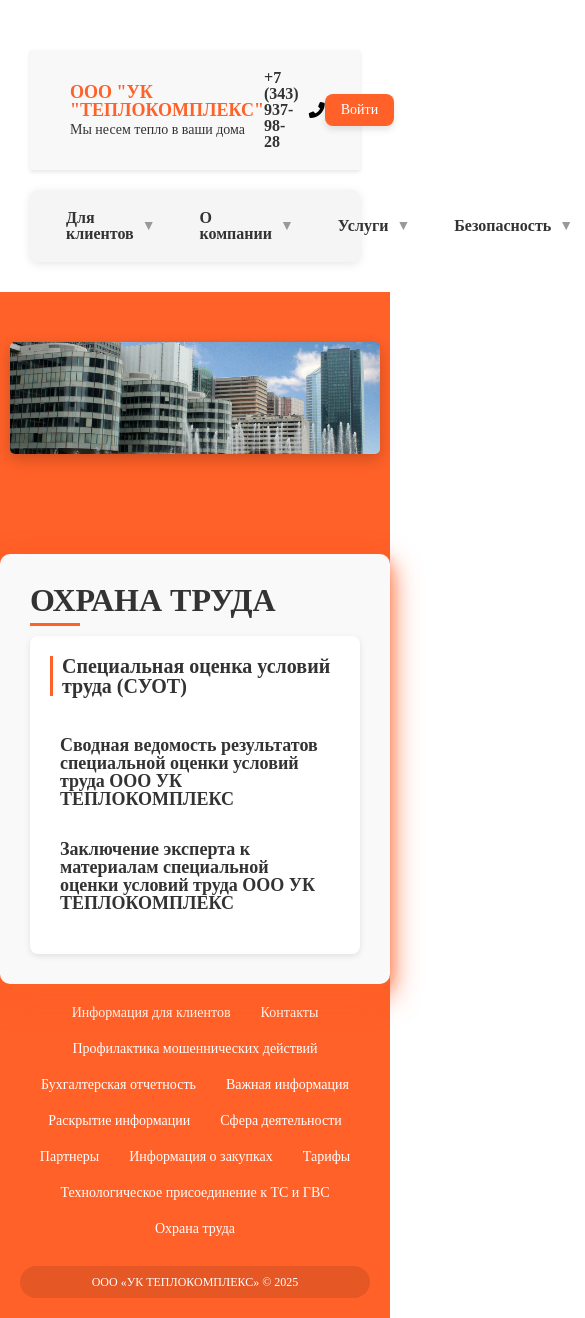
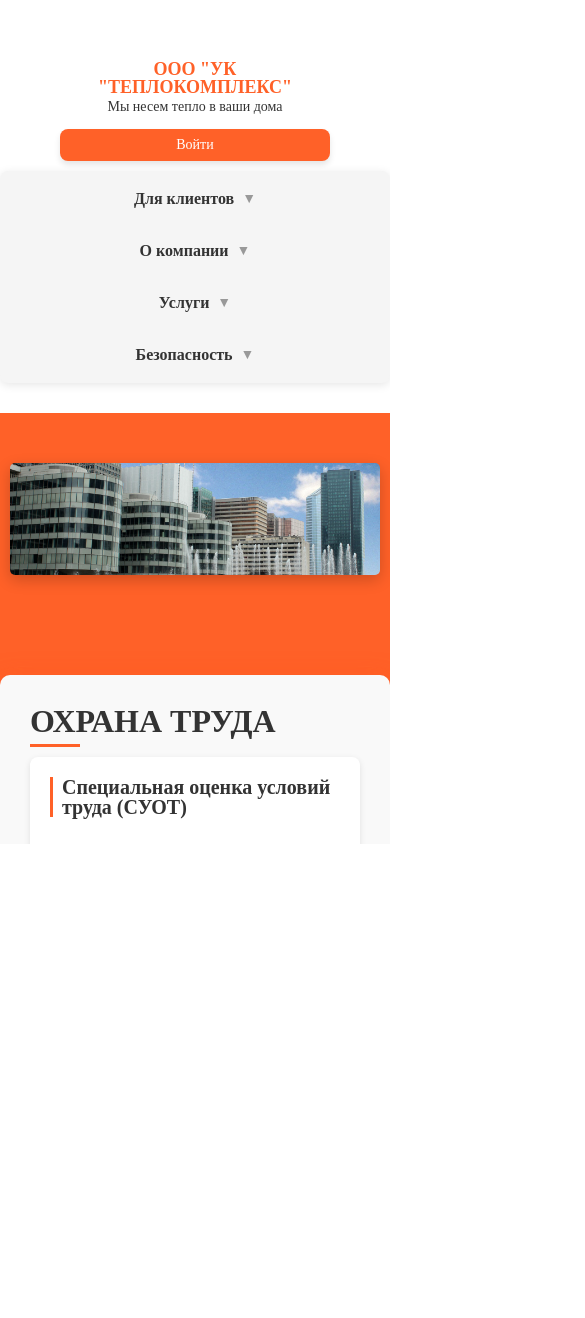
Before and after one commit to leninnnnz/teplo, a React (Create React App) app: page /occupational-safety in a window 390 px wide. Shown: the whole page, 585 px wide, since content can reach past the window. After the commit the page ends 844 px from the top, so only its background shows below. Built offline with nearby package versions, Linux system fonts and the light colour scheme.

Commit message:
добавление аддапптива, добавление переиспользуемых функций, рефакторинг

```diff
--- a/src/App.css
+++ b/src/App.css
@@ -42,7 +42,8 @@ h1,h2,h3,h4,h5,h6{font-size: inherit;font-weight: 400;}
   height: 100dvh;
   width: 100dvw;
 
-  max-width: 1000px;
   margin: 0 auto;
 
+  overflow-x: hidden;
+
 }
--- a/src/App.js
+++ b/src/App.js
@@ -16,6 +16,7 @@ import {PartnersInfoPage} from "./pages/partners";
 import {TariffsInfoPage} from "./pages/tariffs";
 import {TechnoConnectionPage} from "./pages/technical-connection";
 import {OccupationalSafetyPage} from "./pages/occupational-safety";
+import style from "./widgets/contacts/index.module.scss";
 
 function App() {
 
@@ -24,6 +25,7 @@ function App() {
         <BrowserRouter >
             <Header/>
 
+            <div className={style.contentBox}>
                 <Routes>
                 <Route path={'/'} element={<Main/>}/>
                     <Route path={'/financial-reports'} element={<FinancialReportsPage/>}/>
@@ -41,6 +43,7 @@ function App() {
 
                     <Route path={'*'} element={<Error/>}/>
                 </Routes>
+            </div>
 
       <Footer/>
         </BrowserRouter>
--- a/src/components/header/header.jsx
+++ b/src/components/header/header.jsx
@@ -58,7 +58,6 @@ export function Header() {
 
                 <div className={style.contactWrapper}>
                     <a href={'tel:+73439379828'} className={style.contactPhone}>+7 (343) 937-98-28</a>
-                    <i className="phoneIcon fas fa-phone-alt"></i>
                 </div>
 
                 <div className={style.loginWrapper}>
@@ -70,7 +69,7 @@ export function Header() {
                 {navLinks.map((section, index) => (
                     <div key={index} className={style.navigationCategory}>
                         <p className={style.categoryTitle}>{section.category}</p>
-                        <ul>
+                        <ul className={style.navigationList}>
                             {section.items.map((item, idx) => (
                                 <li
                                     key={idx}
@@ -79,7 +78,7 @@ export function Header() {
                                     }`}
                                     onClick={() => handleNavigation(item.path)}
                                 >
-                                    {item.label}
+                                    <a className={style.navigationLink}>{item.label}</a>
                                 </li>
                             ))}
                         </ul>
--- a/src/components/header/index.module.scss
+++ b/src/components/header/index.module.scss
@@ -9,15 +9,24 @@
   display: flex;
   align-items: center;
   justify-content: space-between;
-  background-color: #f8f8f8;
   margin-right: 30px;
   margin-left: 30px;
   padding: 20px 40px;
-  box-shadow: 0 2px 4px rgba(0, 0, 0, 0.1);
+
+  @media (max-width: 800px) {
+    flex-direction: column;
+    gap: 15px;
+    padding: 10px 30px;
+  }
 }
 
 .logoWrapper {
   text-align: left;
+
+  @media (max-width: 800px) {
+    text-align: center;
+  }
+}
 
 .logoText {
   font-size: 36px;
@@ -46,12 +55,16 @@
   color: #333;
   margin-top: 4px;
 }
-}
 
 .contactWrapper {
   display: flex;
   align-items: center;
   gap: 10px;
+
+  @media (max-width: 950px) {
+    display: none;
+  }
+}
 
 .contactPhone {
   font-size: 16px;
@@ -63,24 +76,14 @@
   &:hover {
     color: #ff6128;
   }
+}
 
-    @media (max-width: 600px) {
-      font-size: 16px;
+.loginWrapper {
+  @media (max-width: 800px) {
+    width: 100%;
   }
 }
 
-  .phoneIcon {
-    font-size: 20px;
-    color: #ff6128;
-    transition: color 0.3s ease;
-
-    &:hover {
-      color: #333;
-    }
-  }
-}
-
-.loginWrapper {
 .loginButton {
   background: rgb(255, 97, 40);
   color: #fff;
@@ -91,6 +94,10 @@
   cursor: pointer;
   transition: all 0.3s ease;
   box-shadow: 0 4px 6px rgba(0, 0, 0, 0.1);
+
+  @media (max-width: 800px) {
+    width: 100%;
+  }
 
   &:hover {
     transform: translateY(-2px);
@@ -109,7 +116,6 @@
     padding: 8px 16px;
   }
 }
-}
 
 .navigationMenu {
   display: flex;
@@ -126,8 +132,16 @@
   position: relative;
   z-index: 10;
 
+  @media (max-width: 800px) {
+    flex-direction: column;
+    align-items: center;
+    width: 100%;
+    margin: 0;
+  }
+
   &:hover {
     background-color: #fffbf3;
+  }
 }
 
 .navigationCategory {
@@ -142,10 +156,16 @@
   border-radius: 6px;
   transition: all 0.3s ease;
 
+  @media (max-width: 800px) {
+    justify-content: center;
+    width: 100%;
+  }
+
   &:hover {
     background-color: rgb(255, 97, 40);
     color: #fff;
     transform: scale(1.05);
+  }
 }
 
 .categoryTitle {
@@ -162,11 +182,11 @@
   }
 }
 
-    &:hover .categoryTitle::after {
+.navigationCategory:hover .categoryTitle::after {
   transform: rotate(180deg);
 }
 
-    ul {
+.navigationList {
   display: none;
   position: absolute;
   top: 100%;
@@ -182,6 +202,7 @@
   opacity: 0;
   transition: opacity 0.3s ease;
   visibility: hidden;
+}
 
 .navigationItem {
   font-size: 14px;
@@ -194,21 +215,18 @@
     background-color: #ff6128;
     color: #fff;
   }
+}
 
-        &.activeLink {
+.navigationItem.activeLink {
   background-color: rgb(255, 97, 40);
   color: #fff;
   text-decoration: underline;
 }
-      }
-    }
 
-    &:hover ul {
+.navigationCategory:hover .navigationList {
   display: block;
   opacity: 1;
   visibility: visible;
-    }
-  }
 }
 
 .imageBanner {
@@ -221,8 +239,9 @@
   margin-top: 30px;
   position: relative;
   z-index: 1;
+}
 
-  &::after {
+.imageBanner::after {
   content: "";
   position: absolute;
   bottom: -100px;
@@ -233,10 +252,9 @@
   z-index: -1;
 }
 
-  img {
+.imageBanner img {
   max-width: 95%;
   height: auto;
   border-radius: 5px;
   box-shadow: 0 5px 15px rgba(0, 0, 0, 0.2);
 }
-}
--- a/src/components/main/main.jsx
+++ b/src/components/main/main.jsx
@@ -5,7 +5,5 @@ export function Main() {
         <div>
             main
         </div>
-
-
     )
 }
--- /dev/null
+++ b/src/shared/UI/index.js
@@ -0,0 +1,2 @@
+export {TitlePage} from "./title-page";
+export {Wrapper} from "./wrapper-container";
--- /dev/null
+++ b/src/shared/UI/title-page/index.jsx
@@ -0,0 +1,8 @@
+import style from "./index.module.scss"
+
+
+export function TitlePage({title}) {
+    return (
+        <h1 className={style.title}>{title}</h1>
+    )
+}
--- /dev/null
+++ b/src/shared/UI/title-page/index.module.scss
@@ -0,0 +1,19 @@
+
+.title {
+  font-size: 32px;
+  font-weight: 600;
+  color: #333;
+  text-transform: uppercase;
+  margin-bottom: 20px;
+  position: relative;
+
+  &::after {
+    content: '';
+    position: absolute;
+    width: 50px;
+    height: 3px;
+    background-color: rgb(255, 97, 40);
+    bottom: -10px;
+    left: 0;
+  }
+}
--- /dev/null
+++ b/src/shared/UI/wrapper-container/index.jsx
@@ -0,0 +1,8 @@
+import React from "react";
+import style from "./index.module.scss";
+
+
+
+export function Wrapper({ children, className = "" }) {
+    return <div className={`${style.wrapper} ${className}`}>{children}</div>;
+}
--- /dev/null
+++ b/src/shared/UI/wrapper-container/index.module.scss
@@ -0,0 +1,13 @@
+.wrapper {
+  max-width: 940px;
+  flex-grow: 1;
+  padding: 30px;
+  background-color: #f9f9f9;
+  border-radius: 10px;
+  position: relative;
+  z-index: 3;
+
+  box-shadow: 0 12px 30px rgba(255, 97, 40, 0.7),
+  0 8px 20px rgba(255, 97, 40, 0.5),
+  0 4px 12px rgba(255, 97, 40, 0.3);
+}
--- a/src/widgets/contacts/index.jsx
+++ b/src/widgets/contacts/index.jsx
@@ -1,10 +1,8 @@
 import {ContactsInformation} from "../../features/contacts";
-
+import style from './index.module.scss'
 
 export function ContactsInfo() {
     return (
-        <div>
             <ContactsInformation/>
-        </div>
     )
 }
--- a/src/widgets/contacts/index.module.scss
+++ b/src/widgets/contacts/index.module.scss
@@ -0,0 +1,4 @@
+.contentBox {
+  display: flex;
+  justify-content: center;
+}
```
Lines whose indentation alone changed are shown as unchanged.
